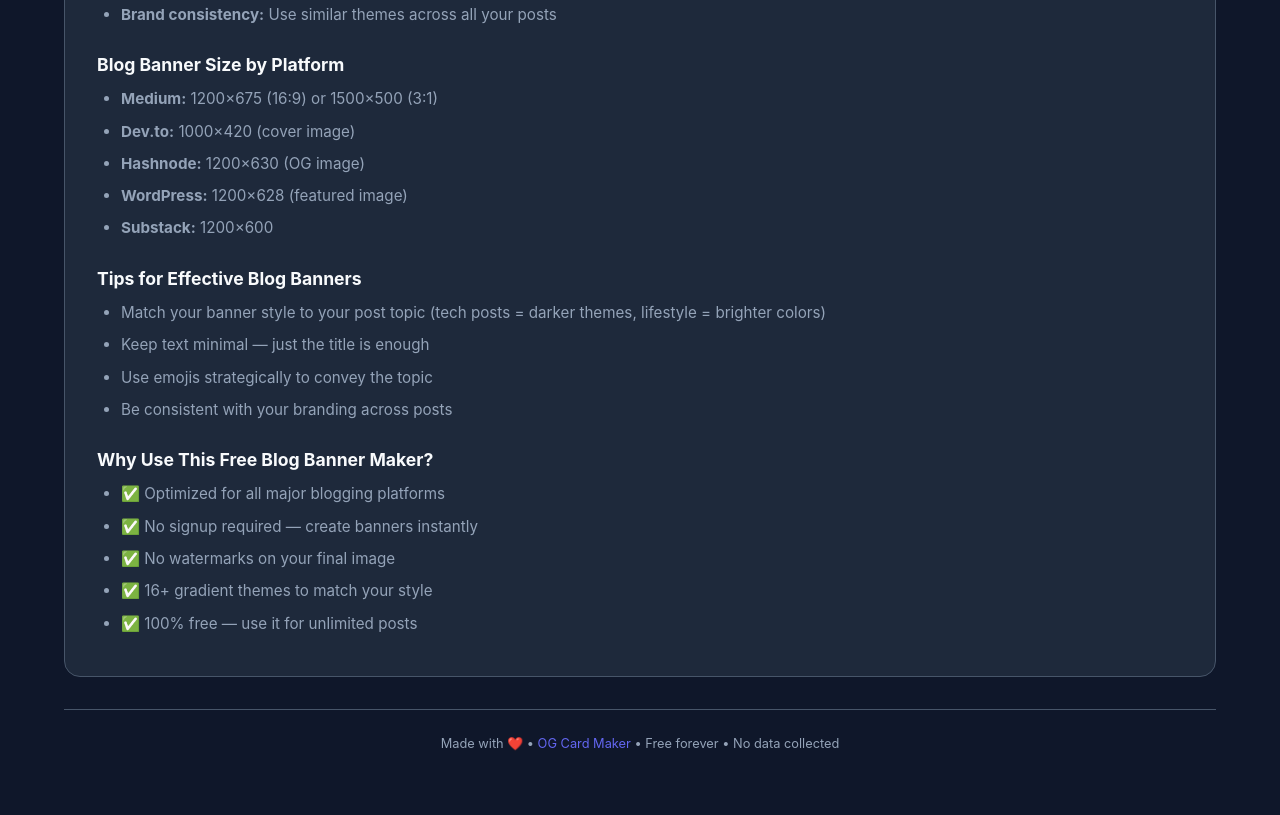
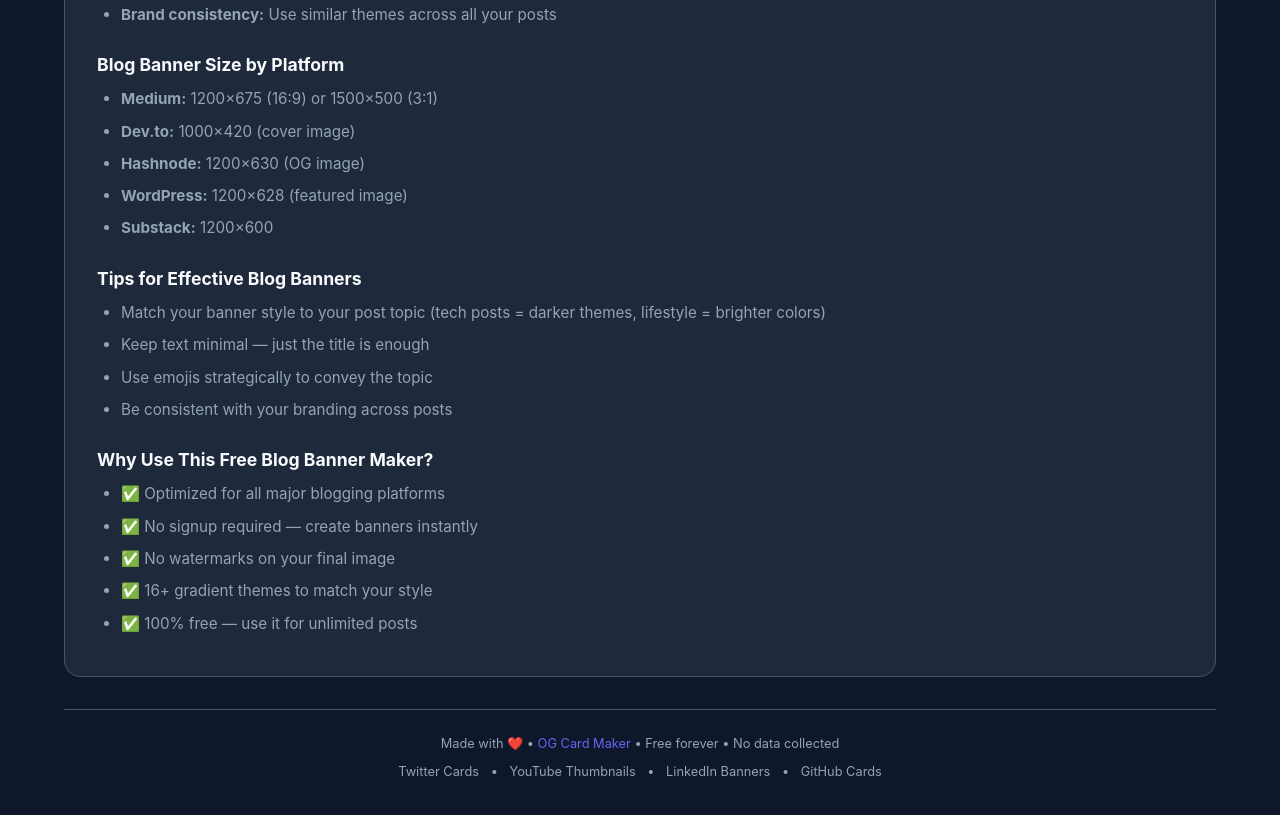
Before and after one commit to SummerLv/og-card-maker, a website: page blog-banner-maker.html in a window 1280 px wide. Shown: the part 1182-1997 px from the top of the page. Drawn offline with Linux system fonts and the light colour scheme.

Commit message:
第六轮迭代：添加子页面间交叉链接
- 所有子页面footer添加相关工具链接
- 增加内链密度，有助于SEO权重传递
- 提供用户更多相关工具入口

基于SEO最佳实践优化内链结构

Co-Authored-By: Claude <noreply@anthropic.com>

```diff
--- a/blog-banner-maker.html
+++ b/blog-banner-maker.html
@@ -283,6 +283,12 @@
 
         <footer>
             <p>Made with ❤️ • <a href="/">OG Card Maker</a> • Free forever • No data collected</p>
+            <p style="margin-top: 0.5rem;">
+                <a href="/twitter-card-generator.html" style="color: var(--text-muted); margin: 0 0.5rem;">Twitter Cards</a> •
+                <a href="/youtube-thumbnail-maker.html" style="color: var(--text-muted); margin: 0 0.5rem;">YouTube Thumbnails</a> •
+                <a href="/linkedin-banner-maker.html" style="color: var(--text-muted); margin: 0 0.5rem;">LinkedIn Banners</a> •
+                <a href="/github-social-card-maker.html" style="color: var(--text-muted); margin: 0 0.5rem;">GitHub Cards</a>
+            </p>
         </footer>
     </div>
 
```
Also changed, not shown: github-social-card-maker.html (+6 -0 lines), linkedin-banner-maker.html (+6 -0 lines), twitter-card-generator.html (+6 -0 lines), youtube-thumbnail-maker.html (+6 -0 lines).
